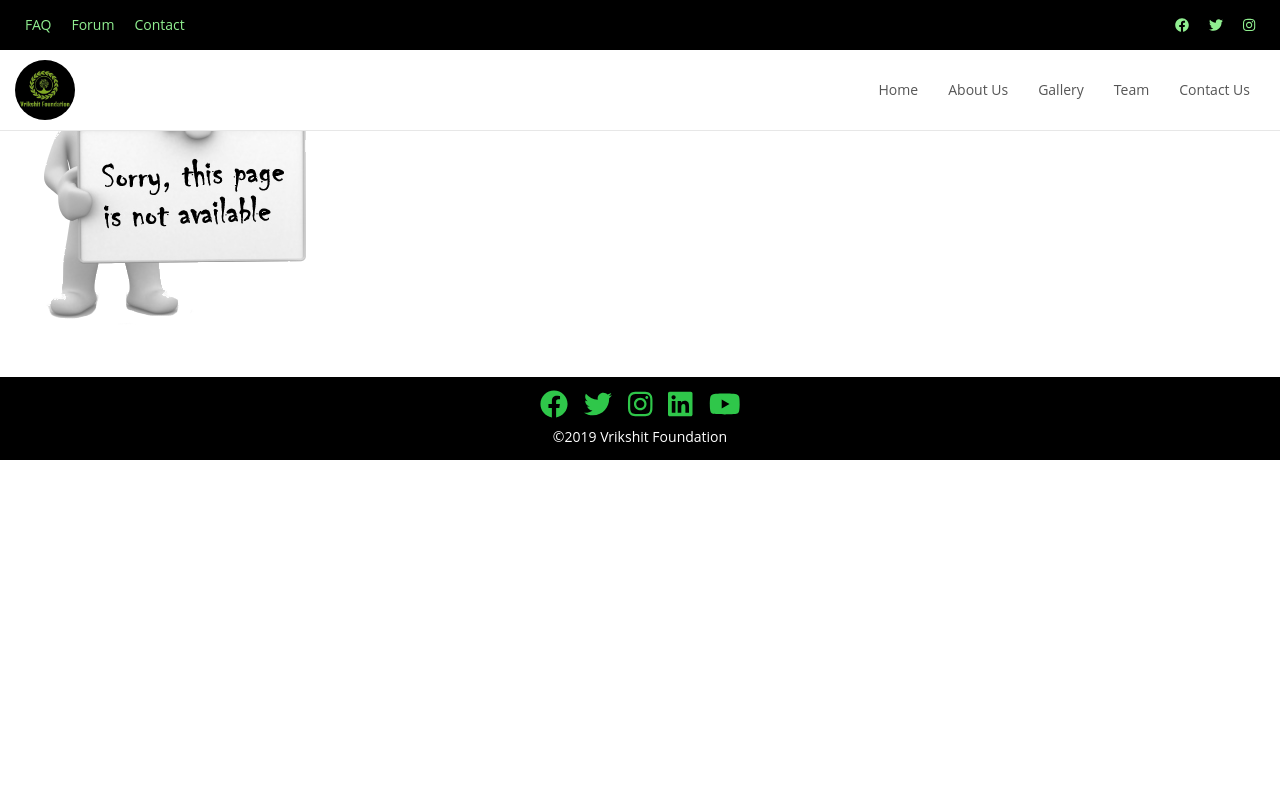
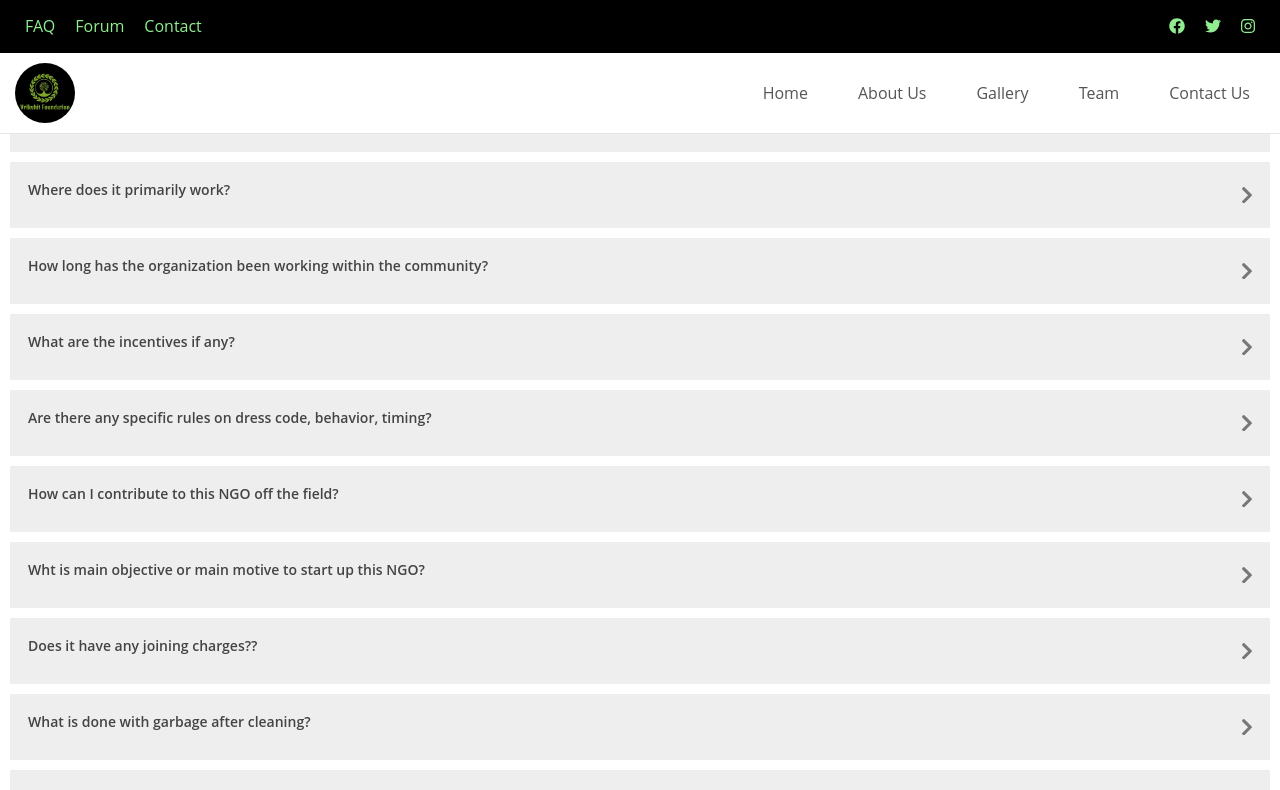
Before and after one commit to shankarsingh482/Vrikshit-Foundation, a React (Create React App) app in the folder frontend/: page /faq in a window 1280 px wide. Shown: the top 790 px of the page. Built offline with nearby package versions, Linux system fonts and the light colour scheme.

Commit message:
FAQ added

```diff
--- /dev/null
+++ b/frontend/src/components/Pages/Faq/Faq.css
@@ -0,0 +1,68 @@
+*{
+  box-sizing: border-box;
+  margin: 0;
+  padding: 0;
+  font-size: 16px;
+}
+/* Style the accordion section */
+.accordion__section {
+  display: flex;
+  flex-direction: column;
+  margin : 10px 10px ;
+}
+
+/* Style the buttons that are used to open and close the accordion panel */
+.accordion {
+  background-color: #eee;
+  color: #444;
+  cursor: pointer;
+  padding: 18px;
+  display: flex;
+  align-items: center;
+  border: none;
+  outline: none;
+  transition: background-color 0.6s ease;
+}
+
+/* Add a background color to the button if it is clicked on (add the .active class with JS), and when you move the mouse over it (hover) */
+.accordion:hover,
+.active {
+  background-color: #ccc;
+}
+
+/* Style the accordion content title */
+.accordion__title {
+  font-family: "Open Sans", sans-serif;
+  font-weight: 600;
+  font-size: 14px;
+}
+
+/* Style the accordion chevron icon */
+.accordion__icon {
+  margin-left: auto;
+  transition: transform 0.6s ease;
+}
+
+/* Style to rotate icon when state is active */
+.rotate {
+  transform: rotate(90deg);
+}
+
+/* Style the accordion content panel. Note: hidden by default */
+.accordion__content {
+  background-color: white;
+  overflow: hidden;
+  transition: max-height 0.6s ease;
+}
+
+/* Style the accordion content text */
+.accordion__text {
+  font-family: "Open Sans", sans-serif;
+  font-weight: 400;
+  font-size: 14px;
+  padding: 18px;
+}
+
+li{
+margin-left: 20px;
+}
--- /dev/null
+++ b/frontend/src/components/Pages/Faq/Faq.jsx
@@ -0,0 +1,70 @@
+import React from 'react';
+import './Faq.css';
+import Accordion from '../../common/Accordian/Accordian';
+
+function Faq() {
+  return (
+    <div>
+      <Accordion
+        title="How can we be part of your foundation"
+        content="Please Whatsapp us at +91 7827552596"
+      />
+      <Accordion
+        title="Is it an established NGO?"
+        content="Yes, it's establshed NGO registered under society ACT."
+      />
+      <Accordion
+        title="Where does it primarily work?"
+        content="Delhi NCR , Bhilwara , Patna , Gurgaon , Sonipat and Chattisgarh"
+      />
+      <Accordion
+        title="How long has the organization been working within the community?"
+        content="On 19 May 2019 we did our first event. We are working in community from last 7 month"
+      />
+      <Accordion
+        title="What are the incentives if any?"
+        content="Internship letter , Certificate and Appreciation letter."
+      />
+      <Accordion
+        title="Are there any specific rules on  dress code, behavior, timing?"
+        content="No dress code but our volunteer wear vrikshit T-shirt which you can get after joining our foundation.Yes there are certain Terms and Condition click here to find more.Timing fluctutates our coordinator will let you know for more details call us at +91 7827552596 "
+      />
+      <Accordion
+        title="How can I contribute to this NGO off the field?"
+        content="You can be part of our social media team , Legal Team and Graphic editing Team"
+      />
+      <Accordion
+        title="Wht is main objective or main motive to start up this NGO?"
+        content="<ul>
+        <li><p>To make India Clean and Green</p></li>
+        </br>
+        <li><p>To raise voice of poor people who lives in poor sanitry condition</p></li>
+        </br>
+        <li><p>Stop Slash Burning</p></li>
+        </br>
+        <li><p>Awareness Drive on Environment protection and Population control</li></br>
+        <li><p>Encouragment toward sex Education</li>
+    </ul>"
+      />
+      <Accordion
+        title="Does it have any joining charges??"
+        content="No not at all ,It's social work any one who want to bring the change can be part of this foundation.If any one asked money on this please call us at +91 7827552596"
+      />
+      <Accordion
+        title="What is done with garbage after cleaning?"
+        content="We segregate and we have few tie ups with the waste mangament company they picked our garbages."
+      />
+      <Accordion
+        title="What is the way to select an area fir the purpose?"
+        content="<p>Generally - Slum area </p>
+         </br>
+         <p> 1.Where government don't pay attention on sanity condition.</p>
+         <p> 2. Place which we can beautify like (plantation) after cleaning </p>
+         <p> 3. On children request we clean park as well so that we can play </p>
+         <p> 4.  Metro connectivity and security for girls </p>"
+      />
+    </div>
+  );
+}
+
+export default Faq;
--- /dev/null
+++ b/frontend/src/components/Pages/Faq/FaqData.js
@@ -0,0 +1 @@
+import React from 'react';
--- /dev/null
+++ b/frontend/src/components/common/Accordian/Accordian.js
@@ -0,0 +1,41 @@
+import React, { useState, useRef } from "react";
+import Chevron from "../Chevron";
+
+function Accordion(props) {
+  const [setActive, setActiveState] = useState("");
+  const [setHeight, setHeightState] = useState("0px");
+  const [setRotate, setRotateState] = useState("accordion__icon");
+
+  const content = useRef(null);
+
+  function toggleAccordion() {
+    setActiveState(setActive === "" ? "active" : "");
+    setHeightState(
+      setActive === "active" ? "0px" : `${content.current.scrollHeight}px`
+    );
+    setRotateState(
+      setActive === "active" ? "accordion__icon" : "accordion__icon rotate"
+    );
+  }
+
+  return (
+    <div className="accordion__section">
+      <button className={`accordion ${setActive}`} onClick={toggleAccordion}>
+        <p className="accordion__title">{props.title}</p>
+        <Chevron className={`${setRotate}`} width={10} fill={"#777"} />
+      </button>
+      <div
+        ref={content}
+        style={{ maxHeight: `${setHeight}` }}
+        className="accordion__content"
+      >
+        <div
+          className="accordion__text"
+          dangerouslySetInnerHTML={{ __html: props.content }}
+        />
+      </div>
+    </div>
+  );
+}
+
+export default Accordion;
--- /dev/null
+++ b/frontend/src/components/common/Accordian/Acoordian.css
@@ -0,0 +1,57 @@
+.accordion__section {
+  display: flex;
+  flex-direction: column;
+  margin : 10px 10px ;
+}
+
+/* Style the buttons that are used to open and close the accordion panel */
+.accordion {
+  background-color: #eee;
+  color: #444;
+  cursor: pointer;
+  padding: 18px;
+  display: flex;
+  align-items: center;
+  border: none;
+  outline: none;
+  transition: background-color 0.6s ease;
+}
+
+/* Add a background color to the button if it is clicked on (add the .active class with JS), and when you move the mouse over it (hover) */
+.accordion:hover,
+.active {
+  background-color: #ccc;
+}
+
+/* Style the accordion content title */
+.accordion__title {
+  font-family: "Open Sans", sans-serif;
+  font-weight: 600;
+  font-size: 14px;
+}
+
+/* Style the accordion chevron icon */
+.accordion__icon {
+  margin-left: auto;
+  transition: transform 0.6s ease;
+}
+
+/* Style to rotate icon when state is active */
+.rotate {
+  transform: rotate(90deg);
+}
+
+/* Style the accordion content panel. Note: hidden by default */
+.accordion__content {
+  background-color: white;
+  overflow: hidden;
+  transition: max-height 0.6s ease;
+}
+
+/* Style the accordion content text */
+.accordion__text {
+  font-family: "Open Sans", sans-serif;
+  font-weight: 400;
+  font-size: 14px;
+  padding: 18px;
+}
--- /dev/null
+++ b/frontend/src/components/common/Chevron.jsx
@@ -0,0 +1,21 @@
+import React from "react";
+
+function Chevron(props) {
+
+ return (
+   <svg
+     className={props.className}
+     height={props.height}
+     width={props.width}
+     viewBox="0 0 266 438"
+     xmlns="http://www.w3.org/2000/svg"
+   >
+     <path
+       d="m258.476 235.971-194.344 194.343c-9.373 9.373-24.569 9.373-33.941 0l-22.667-22.667c-9.357-9.357-9.375-24.522-.04-33.901l154.021-154.746-154.021-154.745c-9.335-9.379-9.317-24.544.04-33.901l22.667-22.667c9.373-9.373 24.569-9.373 33.941 0l194.343 194.343c9.373 9.372 9.373 24.568.001 33.941z"
+       fill={props.fill}
+     />
+   </svg>
+ );
+}
+
+export default Chevron;
--- a/frontend/src/components/header/headerData.js
+++ b/frontend/src/components/header/headerData.js
@@ -15,7 +15,7 @@ export const NavBarData = [
 ];
 
 export const TopHeaderLink = [
-  { id: 1, TopHeaderLink: '#', TopHeaderLinkName: 'FAQ' },
+  { id: 1, TopHeaderLink: '/Faq', TopHeaderLinkName: 'FAQ' },
   { id: 2, TopHeaderLink: '#', TopHeaderLinkName: 'Forum' },
   { id: 3, TopHeaderLink: '#', TopHeaderLinkName: 'Contact' }
 ];
--- a/frontend/src/routes.js
+++ b/frontend/src/routes.js
@@ -10,6 +10,7 @@ import CleanDrive from './components/Pages/Gallery/Pages/CleanDrive';
 import GreenDrive from './components/Pages/Gallery/Pages/GreenDrive';
 import AwarenessDrive from './components/Pages/Gallery/Pages/AwarenessDrive';
 import HappinessDrive from './components/Pages/Gallery/Pages/HappinessDrive';
+import Faq from './components/Pages/Faq/Faq'
 
 export const AppRoutes = [
   { id: 1, path: '/', exact: true, component: Home },
@@ -23,5 +24,6 @@ export const AppRoutes = [
   { id: 10, path: '/gallery/greenDrive', exact: true, component: GreenDrive },
   { id: 11, path: '/gallery/awarenessDrive', exact: true, component: AwarenessDrive },
   { id: 12, path: '/gallery/happinessDrive', exact: true, component: HappinessDrive },
+  {id:13,path:'/faq',exact:true,component:Faq},
   { id: 8, exact: false, component: Missing },
 ];
```
Also changed, not shown: frontend/src/components/common/Accordian/Acoordian.jsx (added, +19 -0 lines).
